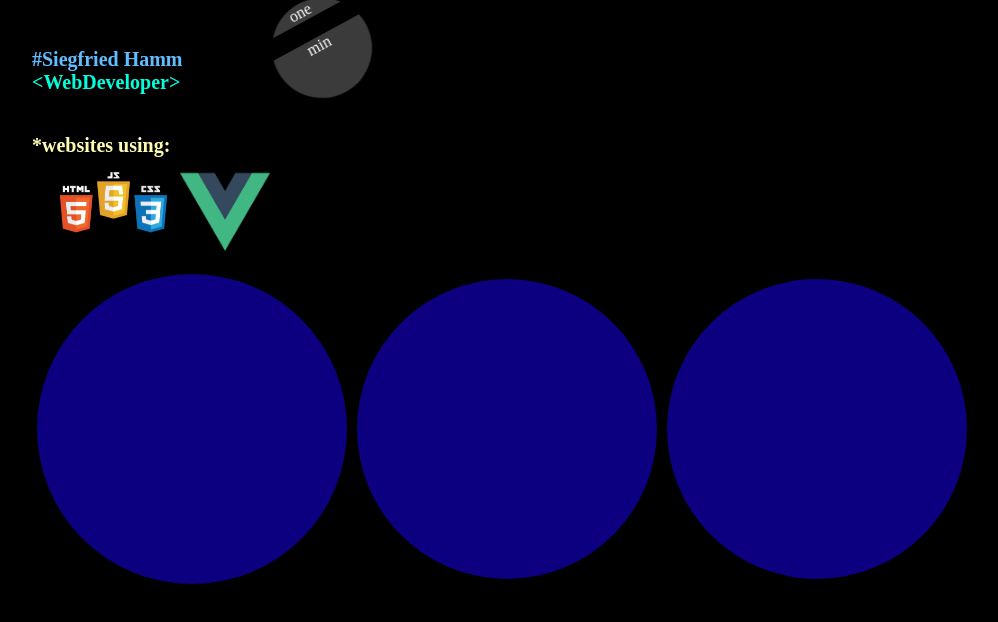
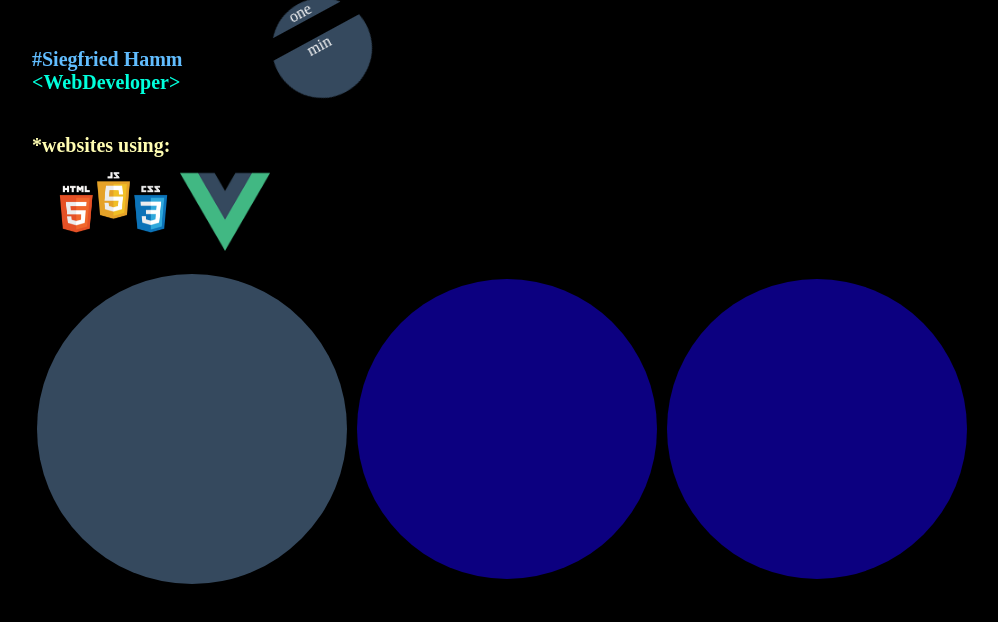
Before and after one commit to siggi-ai/newport, a Vue app: page / in a window 1280 px wide. In both pictures the pointer is over the element 208 px from the left and 429 px from the top of the page. Shown: the top 622 px of the page, without its empty margins (16-1014 px from the left). Built offline with nearby package versions, Linux system fonts and the light colour scheme; a web font is replaced by a local one.

Commit message:
new color concept

```diff
--- a/src/components/Circles.vue
+++ b/src/components/Circles.vue
@@ -1,7 +1,6 @@
 <template>
   <div>
-    <div class="circle3">
-    </div>
+    <div class="circle3"></div>
   </div>
 </template>
 <script>
@@ -28,5 +27,7 @@ body {
   border-radius: 50%;
   margin-top: -5px;
   margin-left: -5px;
+  opacity: 1;
+  background-color: rgb(53 73 94);
 }
 </style>
--- a/src/components/Clock.vue
+++ b/src/components/Clock.vue
@@ -26,7 +26,7 @@ export default {
   color: white;
   width: 100px;
   height: 100px;
-  background-color: #3b3b3b;
+  background-color: rgb(53 73 94);
   margin-left: 15em;
   margin-top: -6em;
   border-radius: 50%;
```
